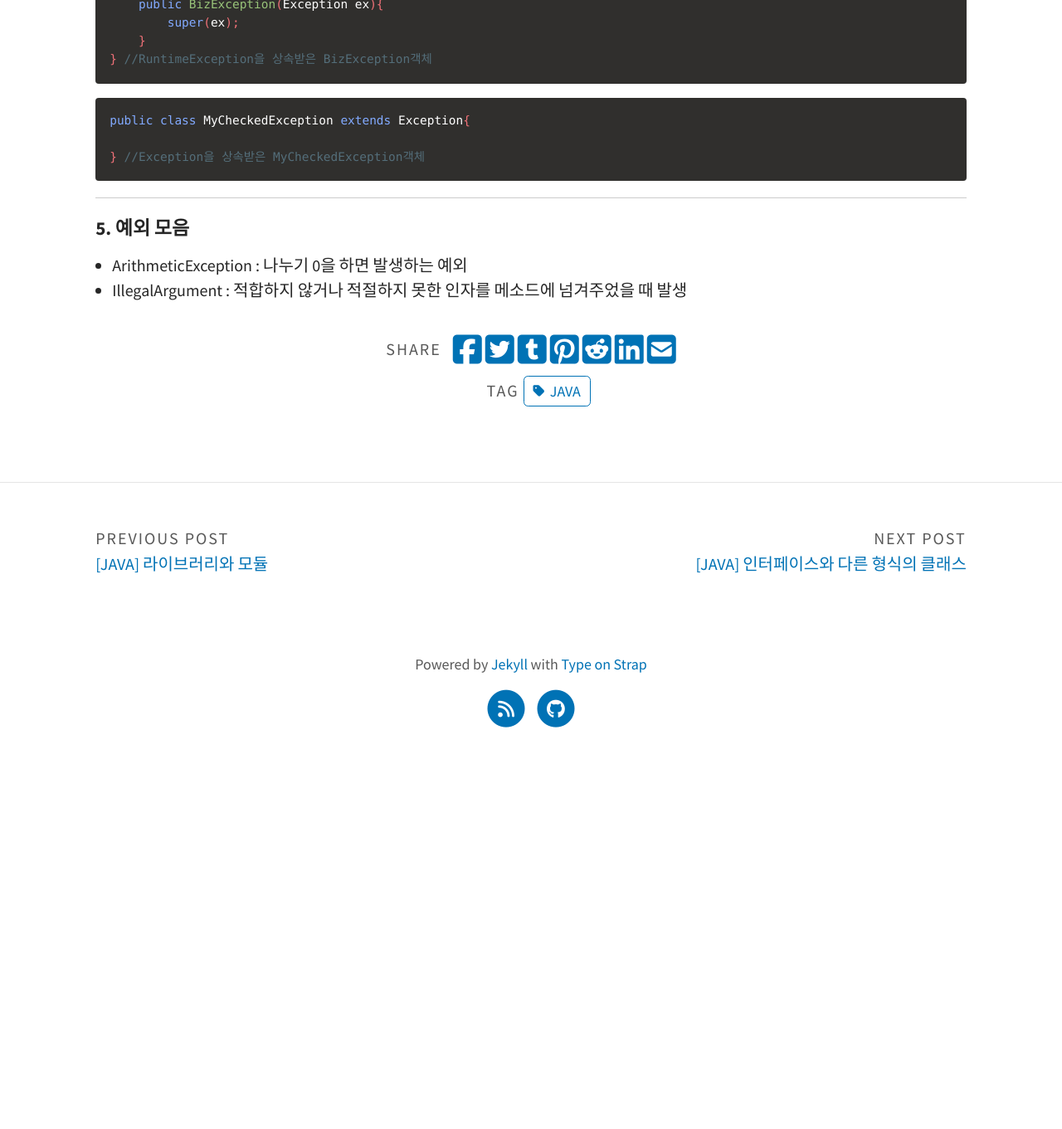
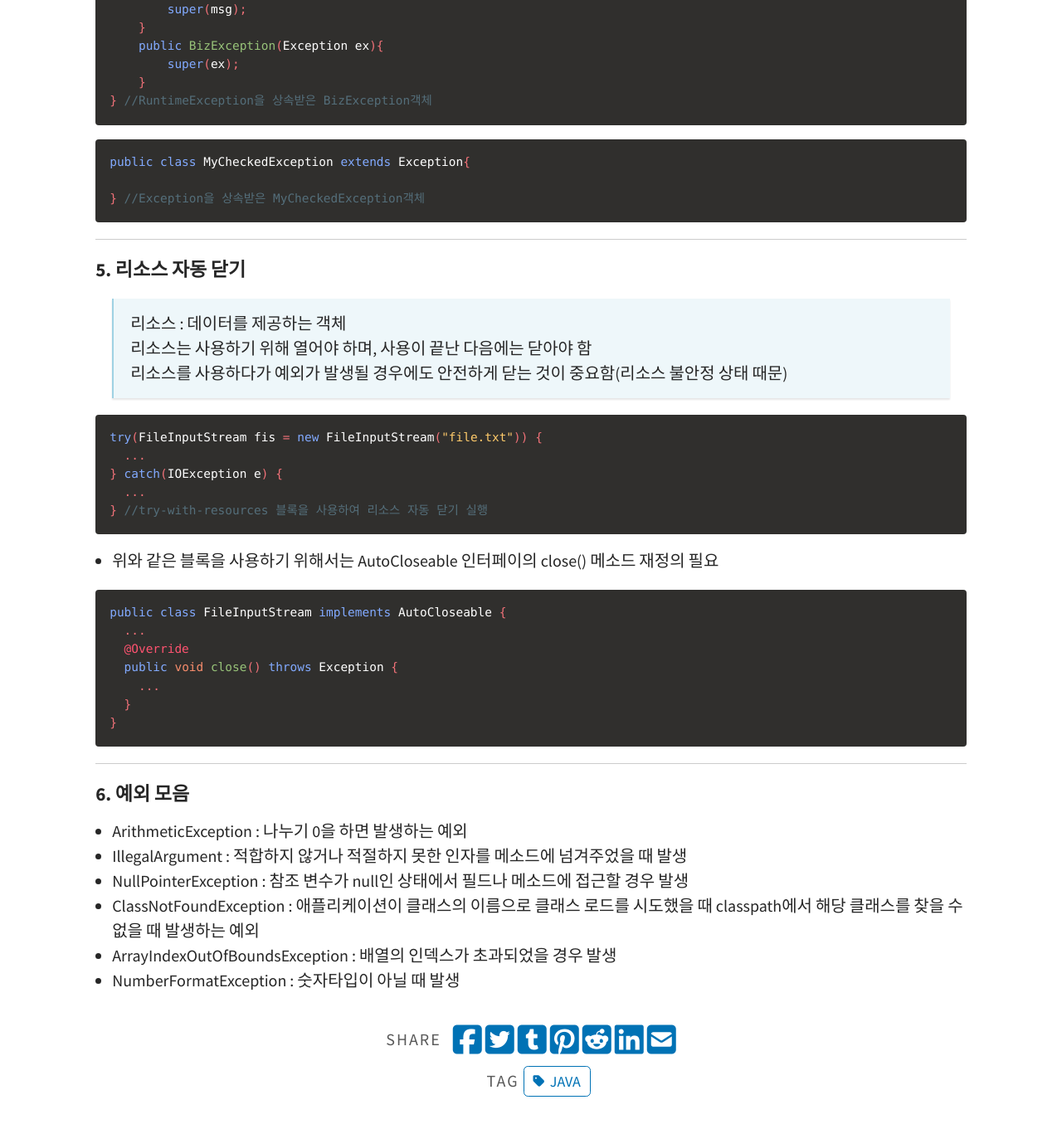
Before and after one commit to shkim00216/shkim00216.github.io, a Jekyll site: the page built from _posts/2024-09-05-java-exception.md, in a window 1280 px wide and 1400 px high, scrolled down 2240 px. Shown: the top 1361 px of the window at 83% size. Built offline with Jekyll 4.4.1, drawn with Linux system fonts in a browser that asks for light colours; some web fonts are replaced; a script that is not in the unit is left out; before the commit the page ends 3155 px from its top, so only the background shows below that; some of the changed text lies outside the part shown.

Commit message:
Update 2024-09-05-java-exception.md

````diff
--- a/_posts/2024-09-05-java-exception.md
+++ b/_posts/2024-09-05-java-exception.md
@@ -36,6 +36,8 @@ try {
   - 예외 발생 시 위에서부터 차례대로 검사
 - 예외클래스 Exception : 모든 오류 처리하는 예외클래스
   - 어떤 Exception이 발생할지 모를 때는 catch(Exception e)와 같이 Exception 클래스 이용
+
+*Q. 예외가 발생하는 상황은 어떻게 예측하는가?*
 
 ---
 
@@ -102,7 +104,39 @@ public class MyCheckedException extends Exception{
 
 ---
 
-#### 5. 예외 모음
+#### 5. 리소스 자동 닫기
+
+> 리소스 : 데이터를 제공하는 객체
+> 리소스는 사용하기 위해 열어야 하며, 사용이 끝난 다음에는 닫아야 함
+> 리소스를 사용하다가 예외가 발생될 경우에도 안전하게 닫는 것이 중요함(리소스 불안정 상태 때문)
+
+```java
+try(FileInputStream fis = new FileInputStream("file.txt")) {
+  ...
+} catch(IOException e) {
+  ...
+} //try-with-resources 블록을 사용하여 리소스 자동 닫기 실행
+```
+
+- 위와 같은 블록을 사용하기 위해서는 AutoCloseable 인터페이의 close() 메소드 재정의 필요
+
+```java
+public class FileInputStream implements AutoCloseable {
+  ...
+  @Override
+  public void close() throws Exception {
+    ...
+  }
+}
+```
+
+---
+
+#### 6. 예외 모음
 
 - ArithmeticException : 나누기 0을 하면 발생하는 예외
 - IllegalArgument : 적합하지 않거나 적절하지 못한 인자를 메소드에 넘겨주었을 때 발생
+- NullPointerException : 참조 변수가 null인 상태에서 필드나 메소드에 접근할 경우 발생
+- ClassNotFoundException : 애플리케이션이 클래스의 이름으로 클래스 로드를 시도했을 때 classpath에서 해당 클래스를 찾을 수 없을 때 발생하는 예외
+- ArrayIndexOutOfBoundsException : 배열의 인덱스가 초과되었을 경우 발생
+- NumberFormatException : 숫자타입이 아닐 때 발생
````
